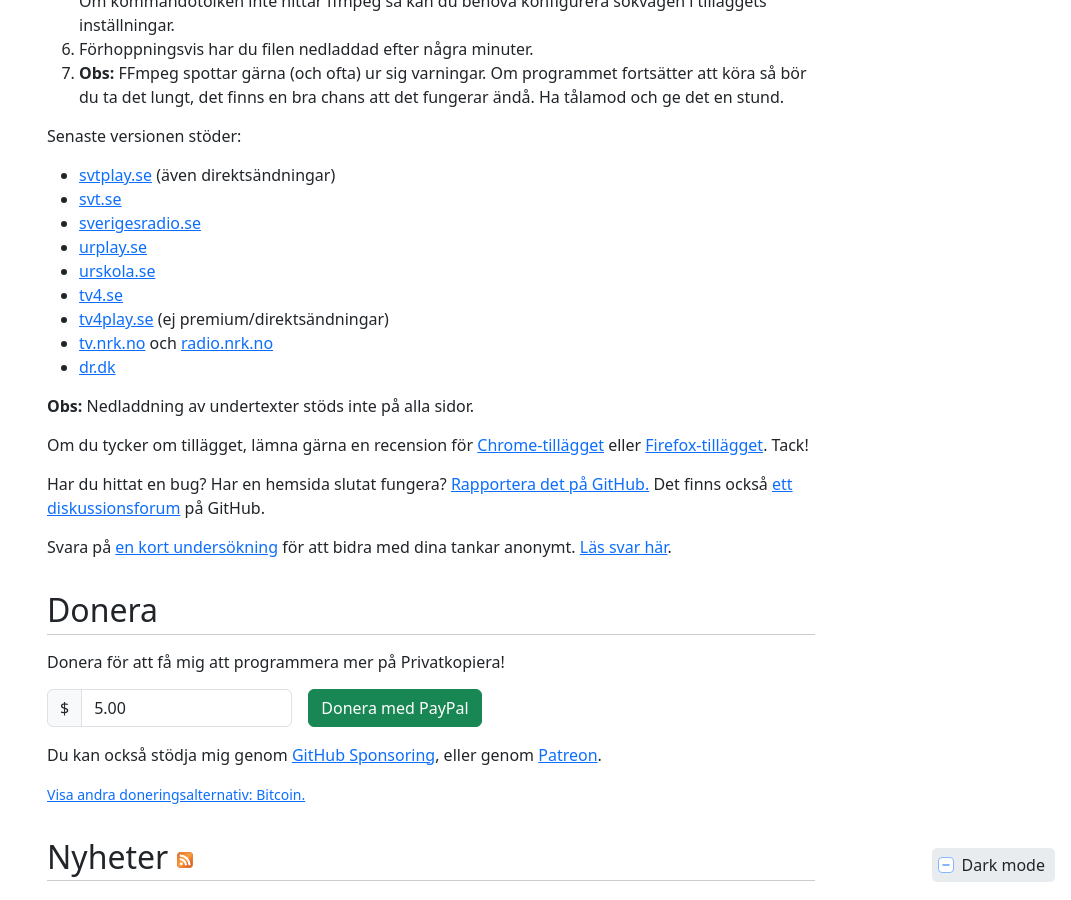
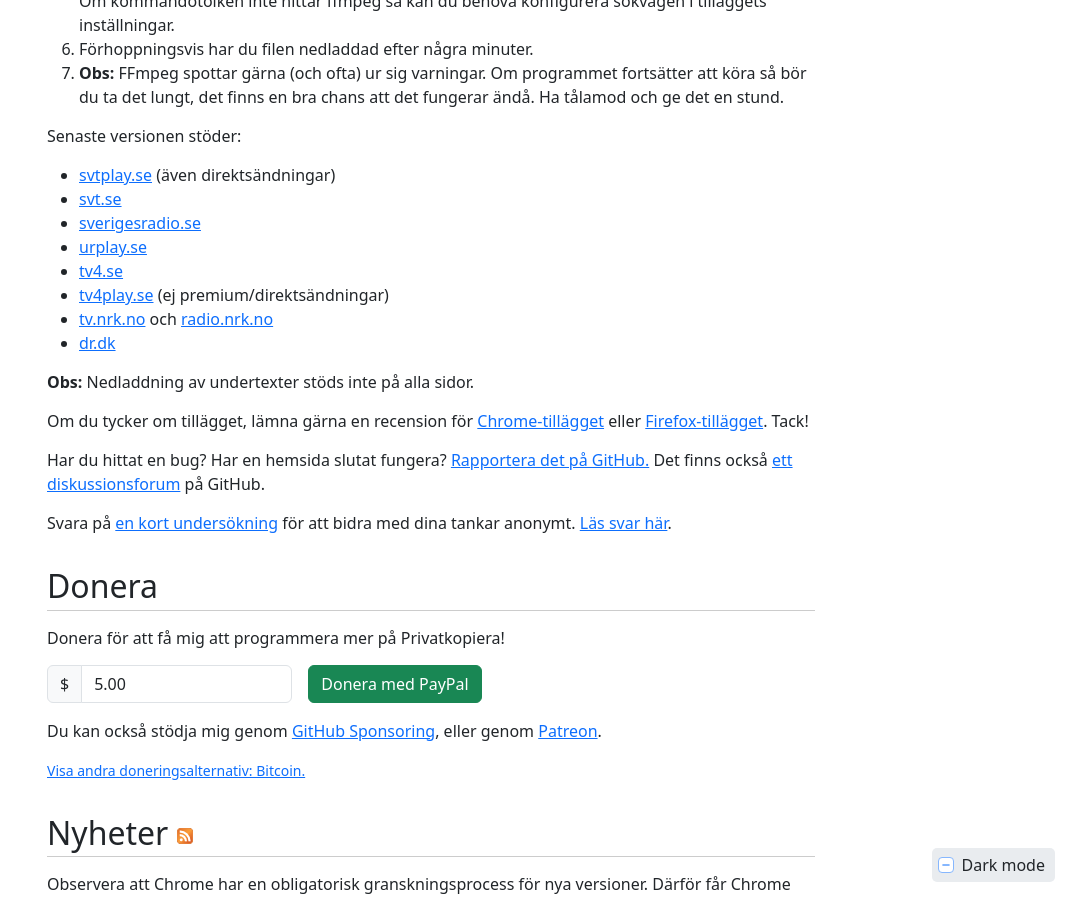
Before and after one commit to stefansundin/privatkopiera, a Jekyll site: the page built from index.html, in a window 1280 px wide and 900 px high, scrolled down 807 px. Shown: the whole window, without its empty margins (209-1280 px from the left). Built offline with Jekyll 4.4.1, drawn with Linux system fonts in a browser that asks for light colours.

Commit message:
Remove urskola.se as it no longer exists.

```diff
--- a/index.html
+++ b/index.html
@@ -59,7 +59,6 @@
       <li><a href="https://www.svt.se/">svt.se</a></li>
       <li><a href="https://sverigesradio.se/">sverigesradio.se</a></li>
       <li><a href="https://urplay.se/">urplay.se</a></li>
-      <li><a href="https://urskola.se/">urskola.se</a></li>
       <li><a href="https://www.tv4.se/">tv4.se</a></li>
       <li><a href="https://www.tv4play.se/">tv4play.se</a> (ej premium/direktsändningar)</li>
       <li><a href="https://tv.nrk.no/">tv.nrk.no</a> och <a href="https://radio.nrk.no/">radio.nrk.no</a></li>
```
